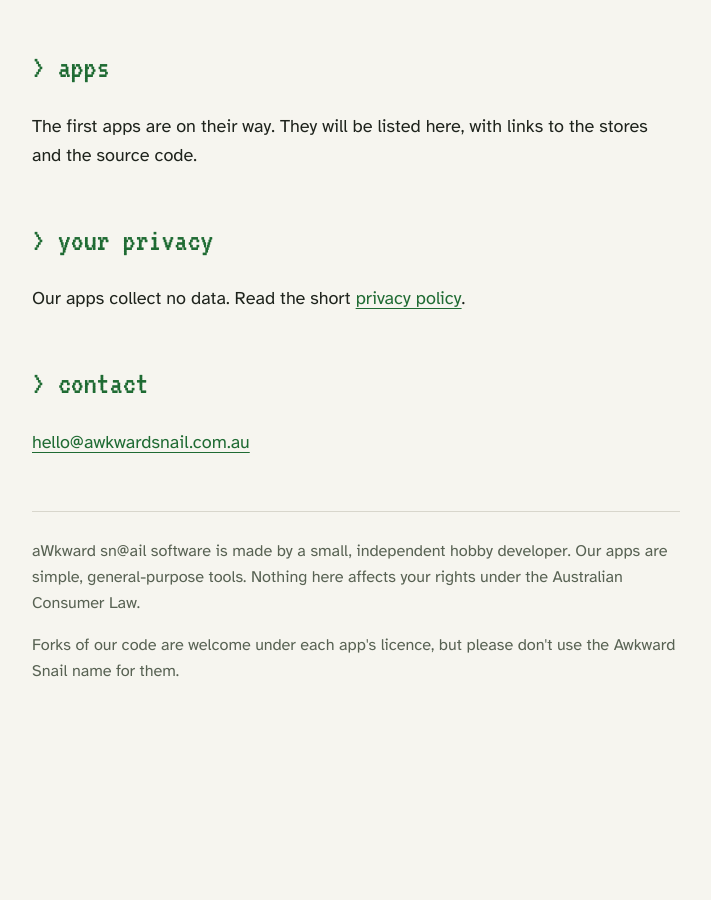
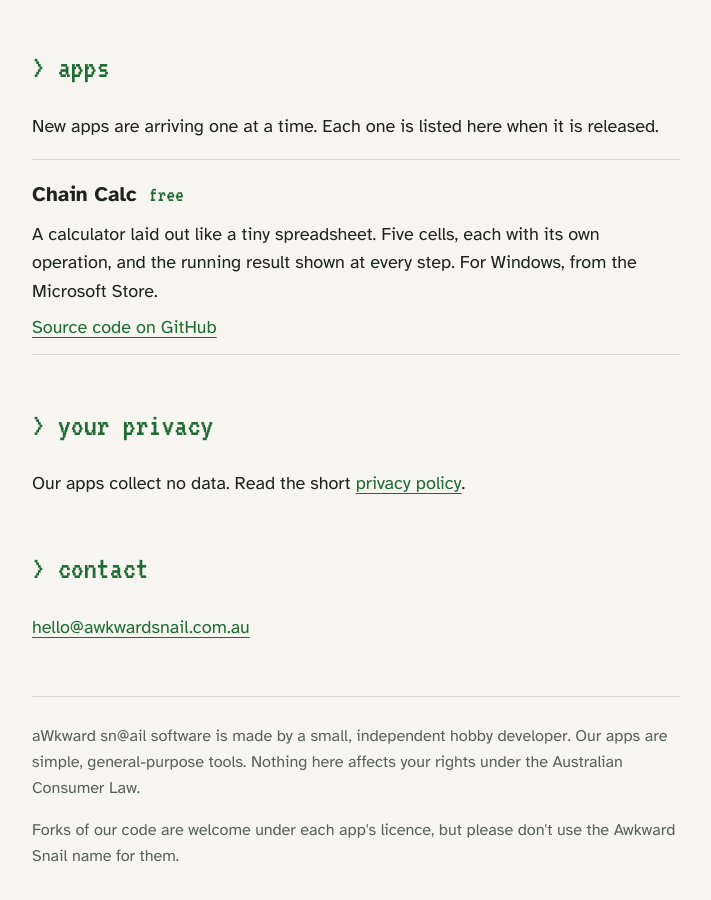
Before and after one commit to AwkwardSnail/awkwardsnail.github.io, a plain HTML site: page index.html in a window 1280 px wide. Shown: the part 798-1698 px from the top of the page, without its empty margins (284-995 px from the left). Before the commit the page ends 1571 px from the top, so only its background shows below. Drawn offline with Linux system fonts and the light colour scheme.

Commit message:
Release Chain Calc (free) on the site
Co-Authored-By: Claude Opus 5.5 <noreply@anthropic.com>
Claude-Session: https://claude.ai/code/session_01J5P2eYg37iJAa2ahsdhtkB

```diff
--- a/index.html
+++ b/index.html
@@ -43,8 +43,17 @@
   </ol>
 
   <h2>&gt; apps</h2>
-  <p>The first apps are on their way. They will be listed here, with links to
-  the stores and the source code.</p>
+  <p>New apps are arriving one at a time. Each one is listed here when it is
+  released.</p>
+  <ul class="apps">
+    <li>
+      <strong>Chain Calc</strong> <span class="price">free</span>
+      <p>A calculator laid out like a tiny spreadsheet. Five cells, each with
+      its own operation, and the running result shown at every step.
+      For Windows, from the Microsoft Store.</p>
+      <p><a href="https://github.com/AwkwardSnail/ChainCalculator">Source code on GitHub</a></p>
+    </li>
+  </ul>
 
   <h2>&gt; your privacy</h2>
   <p>Our apps collect no data. Read the short <a href="privacy.html">privacy
--- a/style.css
+++ b/style.css
@@ -69,6 +69,13 @@ ol.promise { padding-left: 1.4rem; }
 ol.promise li { margin-bottom: 1rem; }
 ol.promise strong { display: block; }
 
+ul.apps { list-style: none; padding: 0; margin: 0; }
+ul.apps li { border-top: 1px solid var(--rule); padding: 1rem 0 0.25rem; }
+ul.apps li:last-child { border-bottom: 1px solid var(--rule); }
+ul.apps strong { font-size: 1.15rem; }
+ul.apps p { margin: 0.4rem 0; }
+.price { font-family: var(--mono); font-size: 1.2rem; color: var(--accent); margin-left: 0.4rem; }
+
 hr { border: 0; border-top: 1px solid var(--rule); margin: 3rem 0 1.5rem; }
 
 footer, .small { color: var(--muted); font-size: 0.9rem; }
```
